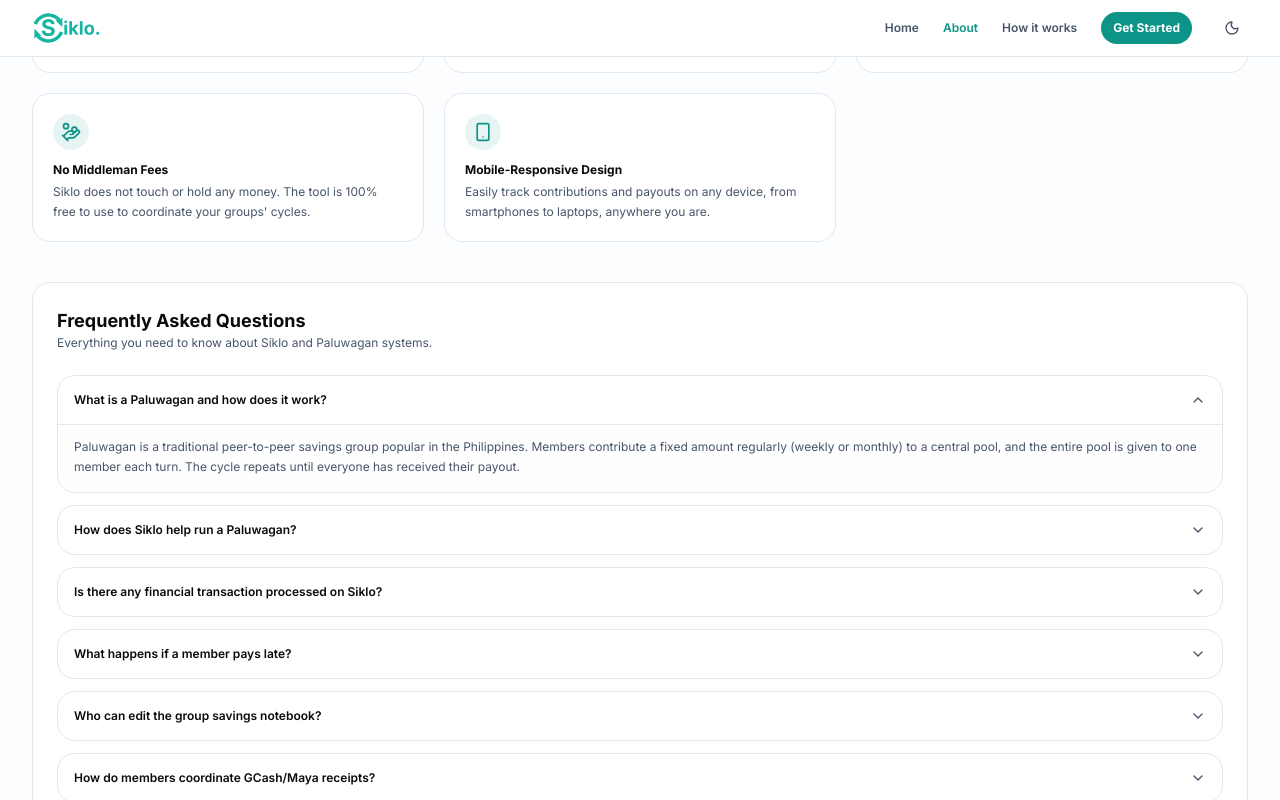
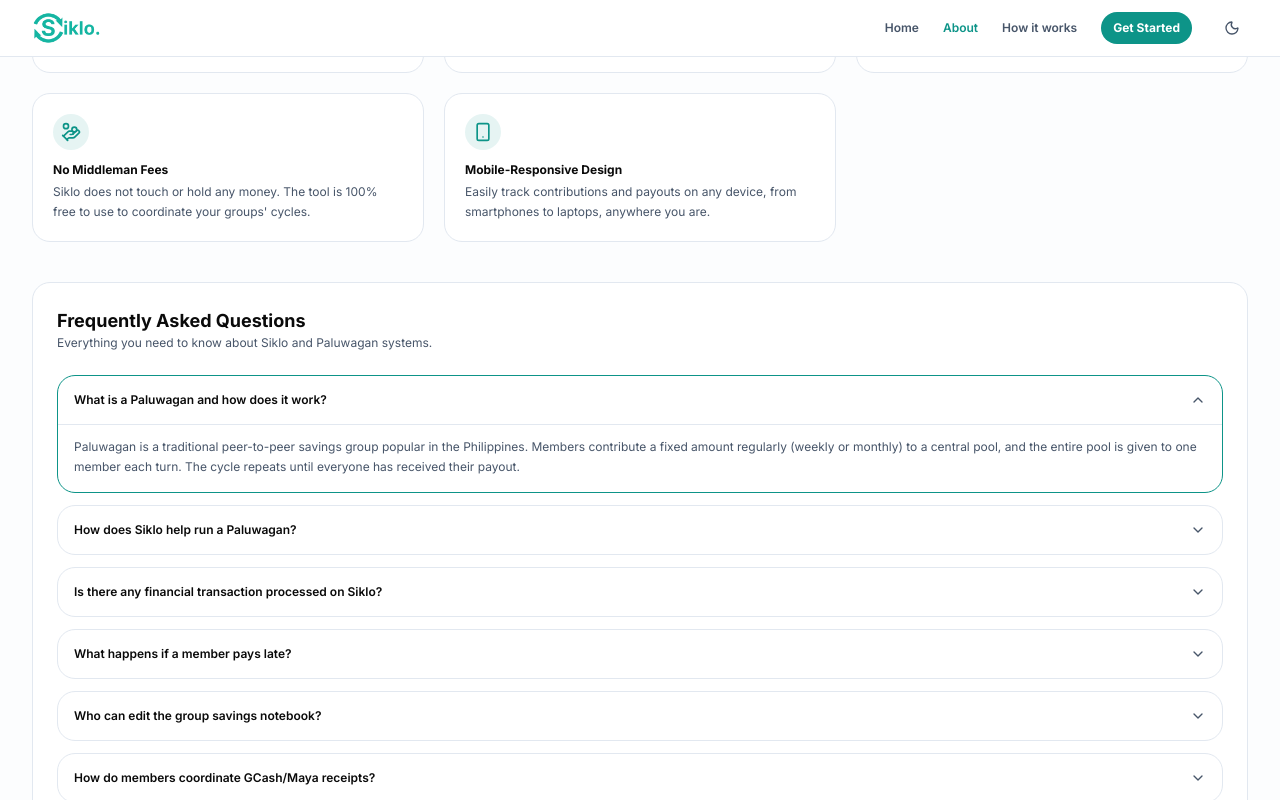
Before and after one commit to prodby-david/siklo, a Next.js app in the folder apps/web/: page /about in a window 1280 px wide. Both pictures are taken after a click on the button "What is a Paluwagan and how does it work?". Shown: the part 760-1560 px from the top of the page. Built offline with nearby package versions, Linux system fonts and the light colour scheme.

Commit message:
style: update transitions

```diff
--- a/apps/web/src/features/about/components/AboutCard.tsx
+++ b/apps/web/src/features/about/components/AboutCard.tsx
@@ -8,9 +8,9 @@ interface AboutCardProps {
 
 export default function AboutCard({ item }: AboutCardProps) {
   return (
-    <div className="group rounded-r-2xl border border-l-4 border-neutral-border bg-background p-5 flex flex-col gap-2.5 hover:border-l-brand-accent hover:bg-neutral-table-stripe/30">
+    <div className="group rounded-r-2xl border border-l-4 border-neutral-border bg-background p-5 flex flex-col gap-2.5 hover:border-l-brand-accent hover:bg-neutral-table-stripe/30 transition-all duration-300 ease-in-out">
       <div className="flex items-center gap-2.5">
-        <span className="flex h-7 w-7 shrink-0 items-center justify-center rounded-2xl bg-brand-accent/10 text-brand-accent group-hover:bg-brand-accent group-hover:text-white">
+        <span className="flex h-7 w-7 shrink-0 items-center justify-center rounded-2xl bg-brand-accent/10 text-brand-accent group-hover:bg-brand-accent group-hover:text-white transition-all duration-300 ease-in-out">
           <Check className="h-4 w-4" />
         </span>
         <h4 className="text-xs font-bold text-foreground group-hover:text-foreground">
--- a/apps/web/src/features/about/components/FaqSection.tsx
+++ b/apps/web/src/features/about/components/FaqSection.tsx
@@ -28,24 +28,34 @@ export default function FaqSection() {
           return (
             <div
               key={index}
-              className="border border-neutral-border rounded-2xl overflow-hidden"
+              className={`border rounded-2xl overflow-hidden transition-all duration-300 ease-in-out ${
+                isOpen
+                  ? "border-brand-accent bg-neutral-table-stripe/10"
+                  : "border-neutral-border"
+              }`}
             >
               <button
                 onClick={() => toggleFaq(index)}
-                className="w-full flex justify-between items-center p-4 text-left text-xs font-semibold text-foreground hover:bg-neutral-table-stripe/50 cursor-pointer"
+                className="w-full flex justify-between items-center p-4 text-left text-xs font-semibold text-foreground hover:bg-neutral-table-stripe/50 cursor-pointer transition-colors duration-300 ease-in-out"
               >
                 <span>{faq.question}</span>
                 <ChevronDown
-                  className={`h-4 w-4 text-neutral-subtext ${
+                  className={`h-4 w-4 text-neutral-subtext transition-transform duration-300 ease-in-out ${
                     isOpen ? "rotate-180" : ""
                   }`}
                 />
               </button>
-              {isOpen && (
-                <div className="px-4 pb-4 text-xs text-neutral-subtext leading-relaxed border-t border-neutral-border pt-3 bg-neutral-table-stripe/20">
-                  {faq.answer}
+              <div
+                className={`grid transition-all duration-300 ease-in-out ${
+                  isOpen ? "grid-rows-[1fr] opacity-100" : "grid-rows-[0fr] opacity-0"
+                }`}
+              >
+                <div className="overflow-hidden">
+                  <div className="px-4 pb-4 text-xs text-neutral-subtext leading-relaxed border-t border-neutral-border pt-3">
+                    {faq.answer}
+                  </div>
                 </div>
-              )}
+              </div>
             </div>
           );
         })}
--- a/apps/web/src/features/about/ui/AboutSection.tsx
+++ b/apps/web/src/features/about/ui/AboutSection.tsx
@@ -23,7 +23,7 @@ export default function AboutSection({
               </p>
             </div>
 
-            <div className="border border-neutral-border rounded-2xl p-4 bg-neutral-table-stripe/30 flex flex-col gap-2.5 max-w-md">
+            <div className="border border-neutral-border rounded-2xl p-4 bg-neutral-table-stripe/30 flex flex-col gap-2.5 max-w-md transition-all duration-300 ease-in-out">
               <div className="flex justify-between items-center text-xs text-neutral-subtext font-bold">
                 <span>Notebook Status</span>
                 <span className="h-1.5 w-1.5 rounded-full bg-brand-accent" />
```
